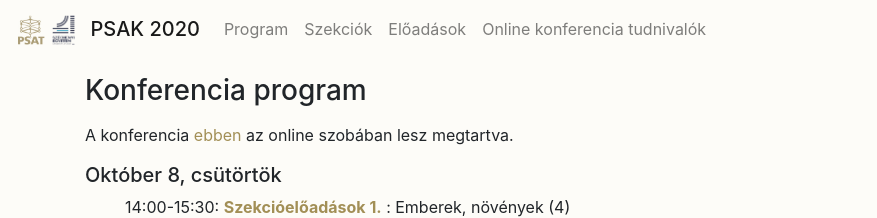
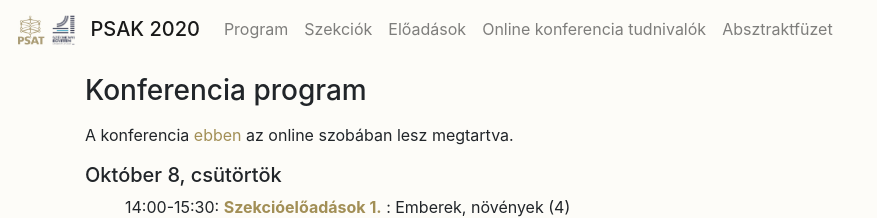
Before and after one commit to hegyhati/psak_2020, a Jekyll site: the page built from index.html, in a window 1280 px wide. Shown: the top 218 px of the page, without its empty margins (0-877 px from the left). Built offline with Jekyll 4.4.1, drawn with Linux system fonts in a browser that asks for light colours.

Commit message:
put link on main page

```diff
--- a/_includes/navbar.html
+++ b/_includes/navbar.html
@@ -14,6 +14,7 @@
       <a class="nav-item nav-link" href="{{site.baseurl}}/presentations.html">Előadások</a>
       <!--a class="nav-item nav-link" href="{{site.baseurl}}/map.html">Térkép</a-->
       <a class="nav-item nav-link" href="{{site.baseurl}}/online.html">Online konferencia tudnivalók</a>
+      <a class="nav-item nav-link" href="{{site.baseurl}}/print.html">Absztraktfüzet</a>
     </ul>
   </div>
 </nav>
```
